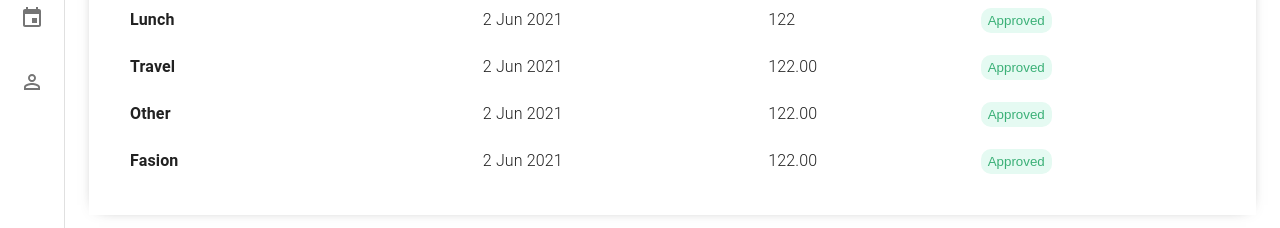
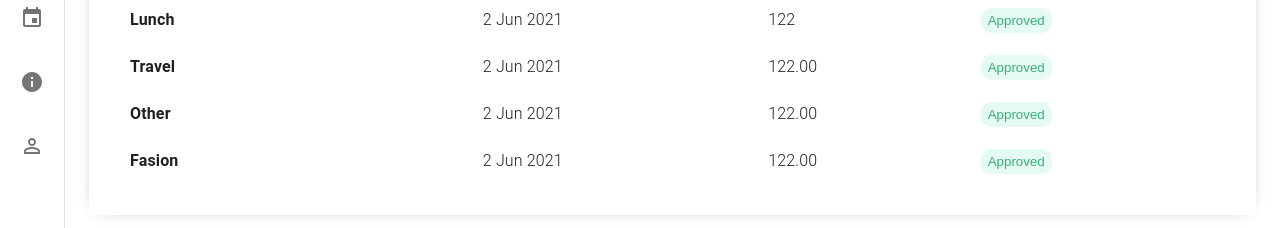
Before and after one commit to shivrajkhetri7/microservices-admin, a React (Create React App) app in the folder client/: page / in a window 1280 px wide. Shown: the part 271-499 px from the top of the page. Built offline with nearby package versions, Linux system fonts and the light colour scheme.

Commit message:
Added info Icon

```diff
--- a/client/src/component/navigation/sideNav.tsx
+++ b/client/src/component/navigation/sideNav.tsx
@@ -19,6 +19,7 @@ import PermIdentityIcon from '@mui/icons-material/PermIdentity';
 import AccountBalanceWalletIcon from '@mui/icons-material/AccountBalanceWallet';
 import QueryStatsIcon from '@mui/icons-material/QueryStats';
 import InsertInvitationIcon from '@mui/icons-material/InsertInvitation';
+import InfoIcon from '@mui/icons-material/Info';
 
 const drawerWidth = 240;
 
@@ -217,9 +218,33 @@ export const SideNav = () => {
                   justifyContent: 'center',
                 }}
               >
+                <InfoIcon />
+              </ListItemIcon>
+              <ListItemText primary="About" sx={{ opacity: open ? 1 : 0 }} />
+            </ListItemButton>
+          </ListItem>
+        </List>
+        {/* Sign Out Icons */}
+          <List>
+          <ListItem disablePadding sx={{ display: 'block' }} onClick={() => navigate('/signin')}>
+            <ListItemButton
+              sx={{
+                minHeight: 48,
+                justifyContent: open ? 'initial' : 'center',
+                px: 2.5,
+              }}
+
+            >
+              <ListItemIcon
+                sx={{
+                  minWidth: 0,
+                  mr: open ? 3 : 'auto',
+                  justifyContent: 'center',
+                }}
+              >
                 <PermIdentityIcon />
               </ListItemIcon>
-              <ListItemText primary="About" sx={{ opacity: open ? 1 : 0 }} />
+              <ListItemText primary="Sign Out" sx={{ opacity: open ? 1 : 0 }} />
             </ListItemButton>
           </ListItem>
         </List>
```
